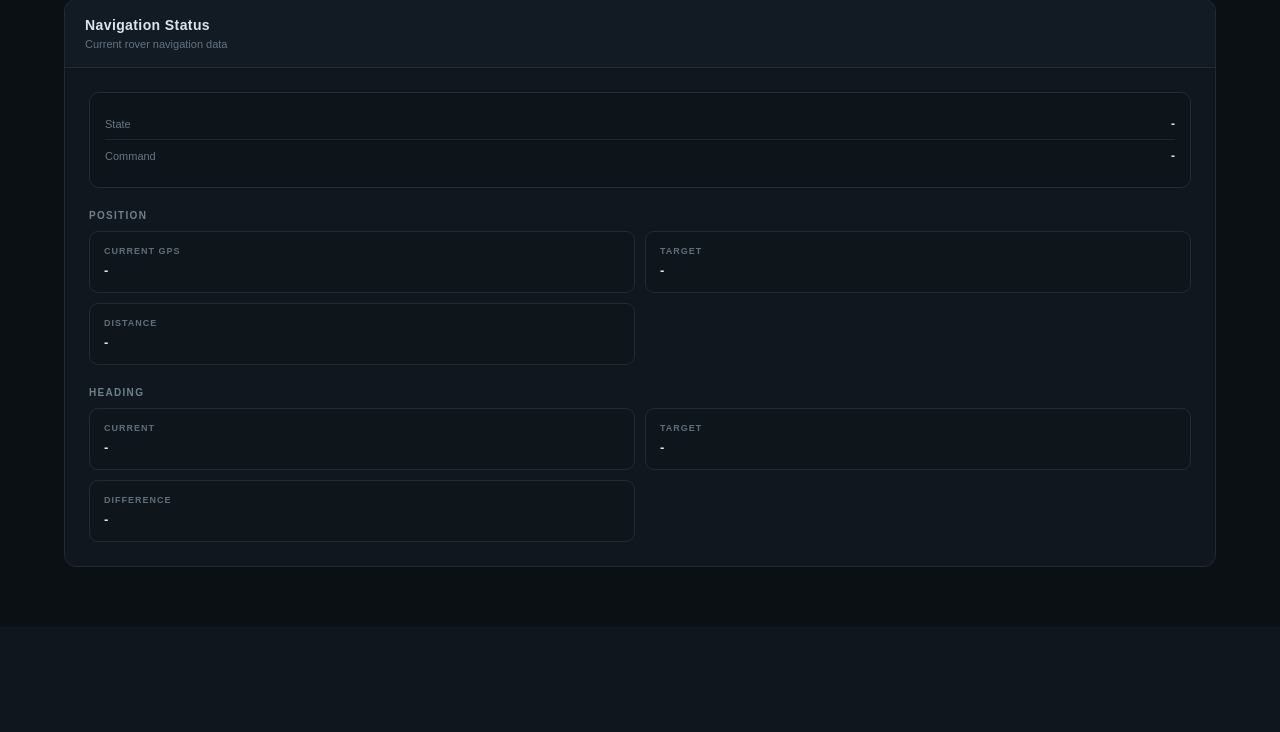
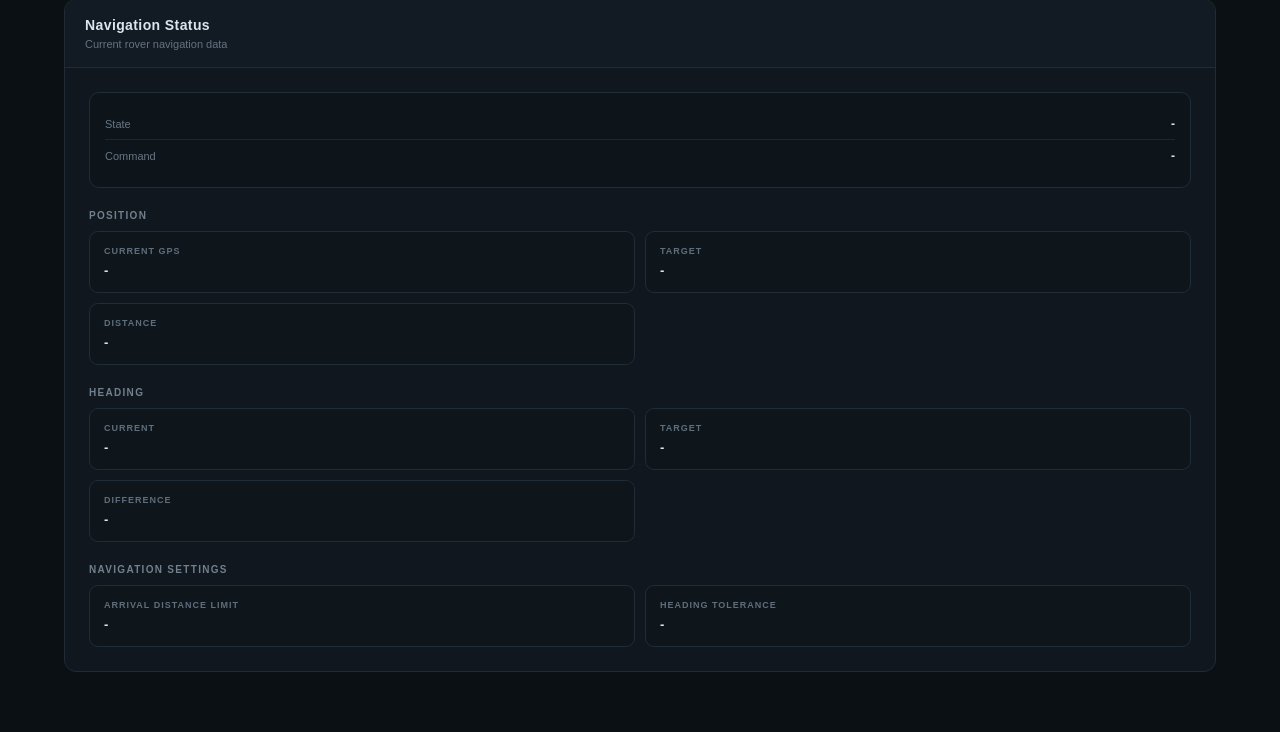
Before and after one commit to makarpeter98/Agrover, a Python web app: template viewcontroller/templates/manual.html in a window 1280 px wide. Shown: the part 579-1311 px from the top of the page. Before the commit the page ends 1146 px from the top, so only its background shows below. Run offline with Jinja, Linux system fonts and the light colour scheme; the template is opened without the code that fills it, so the values that code supplies are empty.

Commit message:
manual felület mutatja a heading toleranceT és az arrival distance-t

```diff
--- a/viewcontroller/static/js/manual.js
+++ b/viewcontroller/static/js/manual.js
@@ -176,6 +176,28 @@ function updateNavStatus()
                             heading.difference + " deg";
                 }
 
+                /* -----------------------------------------
+                   NAVIGATION SETTINGS
+                   ----------------------------------------- */
+
+                if (data.navigation_settings)
+                {
+                    document
+                        .getElementById(
+                            "nav-arrival-distance-limit"
+                        )
+                        .textContent =
+                            data.navigation_settings.arrival_distance_limit + " m";
+
+
+                    document
+                        .getElementById(
+                            "nav-heading-tolerance"
+                        )
+                        .textContent =
+                            data.navigation_settings.heading_tolerance + " deg";
+                }
+
             }
         )
 
--- a/viewcontroller/templates/manual.html
+++ b/viewcontroller/templates/manual.html
@@ -345,6 +345,49 @@
 
             </div>
 
+            <!-- NAVIGATION SETTINGS -->
+
+            <div class="section-title">
+                Navigation Settings
+            </div>
+
+
+            <div class="data-grid">
+
+
+                <div class="data-item">
+
+                    <div class="data-label">
+                        Arrival Distance Limit
+                    </div>
+
+                    <div
+                        class="data-value"
+                        id="nav-arrival-distance-limit"
+                    >
+                        -
+                    </div>
+
+                </div>
+
+
+                <div class="data-item">
+
+                    <div class="data-label">
+                        Heading Tolerance
+                    </div>
+
+                    <div
+                        class="data-value"
+                        id="nav-heading-tolerance"
+                    >
+                        -
+                    </div>
+
+                </div>
+
+
+            </div>
 
         </div>
 
```
Also changed, not shown: navigation/navigation.py (+20 -0 lines).
